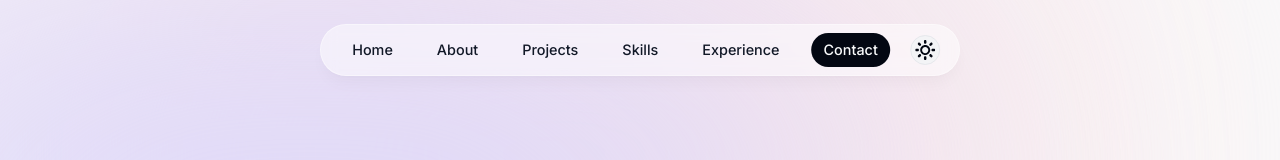
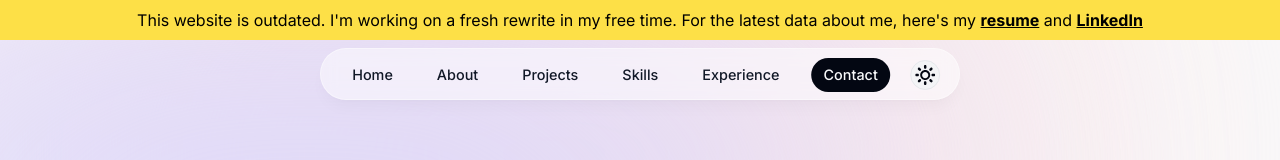
Before and after one commit to habibium/habibmollah-v2, a Next.js app: page / in a window 1280 px wide. Shown: the top 160 px of the page. Built offline with nearby package versions, Linux system fonts and the light colour scheme; no server answers.

Commit message:
feat: Add warning component and adjust layout for improved visibility

```diff
--- a/app/layout.tsx
+++ b/app/layout.tsx
@@ -7,6 +7,7 @@ import Header from "@/components/Header";
 import Footer from "@/components/Footer";
 // import ThemeSwitch from "@/components/ThemeSwitch";
 import { Toaster } from "react-hot-toast";
+import Warning from "@/components/Warning";
 
 const inter = Inter({ subsets: ["latin"] });
 
@@ -46,6 +47,7 @@ export default function RootLayout({
       <body
         className={`${inter.className} relative bg-gray-50 pt-28 text-gray-950 dark:bg-gray-900 dark:text-gray-50 dark:text-opacity-90 sm:pt-36`}
       >
+        <Warning />
         <div className="absolute right-[11rem] top-[-6rem] -z-10 h-[31.25rem] w-[31.25rem] rounded-full bg-[#fbe2e3] blur-[10rem] dark:bg-[#946263] sm:w-[68.75rem]"></div>
         <div className="absolute left-[-35rem] top-[-1rem] -z-10 h-[31.25rem] w-[50rem] rounded-full bg-[#dbd7fb] blur-[10rem] dark:bg-[#676394] sm:w-[68.75rem] md:left-[-33rem] lg:left-[-28rem] xl:left-[-15rem] 2xl:left-[-5rem]"></div>
 
--- a/app/page.tsx
+++ b/app/page.tsx
@@ -8,7 +8,7 @@ import Skills from "@/components/Skills";
 
 export default function Index() {
   return (
-    <main className="flex flex-col items-center px-4">
+    <main className="mt-24 flex flex-col items-center px-4 sm:mt-0">
       <Intro />
       <SectionDivider />
       <About />
--- a/components/Header.tsx
+++ b/components/Header.tsx
@@ -14,11 +14,11 @@ export default function Header() {
   return (
     <header className="relative z-[999]">
       <motion.div
-        className="fixed left-1/2 top-0 h-[4.5rem] w-full rounded-none border border-white border-opacity-40 bg-white bg-opacity-50 shadow-lg shadow-black/[0.03] backdrop-blur-[0.5rem] dark:border-black/40 dark:bg-gray-950 dark:bg-opacity-50 sm:top-6 sm:h-[3.25rem] sm:w-[40rem] sm:rounded-full"
+        className="fixed left-1/2 top-24 h-[4.5rem] w-full rounded-none border border-white border-opacity-40 bg-white bg-opacity-50 shadow-lg shadow-black/[0.03] backdrop-blur-[0.5rem] dark:border-black/40 dark:bg-gray-950 dark:bg-opacity-50 sm:h-[3.25rem] sm:w-[40rem] sm:rounded-full md:top-20 xl:top-12"
         initial={{ y: -100, x: "-50%", opacity: 0 }}
         animate={{ y: 0, x: "-50%", opacity: 1 }}
       ></motion.div>
-      <nav className="fixed left-1/2 top-[0.15rem] flex h-12 -translate-x-1/2 py-2 sm:top-[1.7rem] sm:h-[initial] sm:py-0">
+      <nav className="fixed left-1/2 top-24 flex h-12 -translate-x-1/2 py-2 sm:h-[initial] sm:py-0 md:top-[5.25rem] xl:top-[3.25rem]">
         <ul className="flex w-[22rem] flex-wrap items-center justify-center gap-y-1 text-[0.9rem] font-medium sm:w-[initial] sm:flex-nowrap sm:gap-5">
           {links.map((link) => (
             <motion.li
--- /dev/null
+++ b/components/Warning.tsx
@@ -0,0 +1,25 @@
+export default function Warning() {
+  return (
+    <aside className="fixed top-0 z-[1000] w-full bg-yellow-300 text-black">
+      <div className="mx-auto max-w-[80rem] px-1 py-2 text-center sm:px-4">
+        <p>
+          This website is outdated. I'm working on a fresh rewrite in my free
+          time. For the latest data about me, here's my{" "}
+          <a
+            className="font-bold underline"
+            href="https://drive.google.com/file/d/10V3t6I-lfilx0hB72HpVLv5HzCjuVJUo/view?usp=drive_link"
+          >
+            resume
+          </a>{" "}
+          and{" "}
+          <a
+            className="font-bold underline"
+            href="https://linkedin.com/in/habibium"
+          >
+            LinkedIn
+          </a>
+        </p>
+      </div>
+    </aside>
+  );
+}
```
Also changed, not shown: 1 other file (tests, documents, lock files or other folders).
